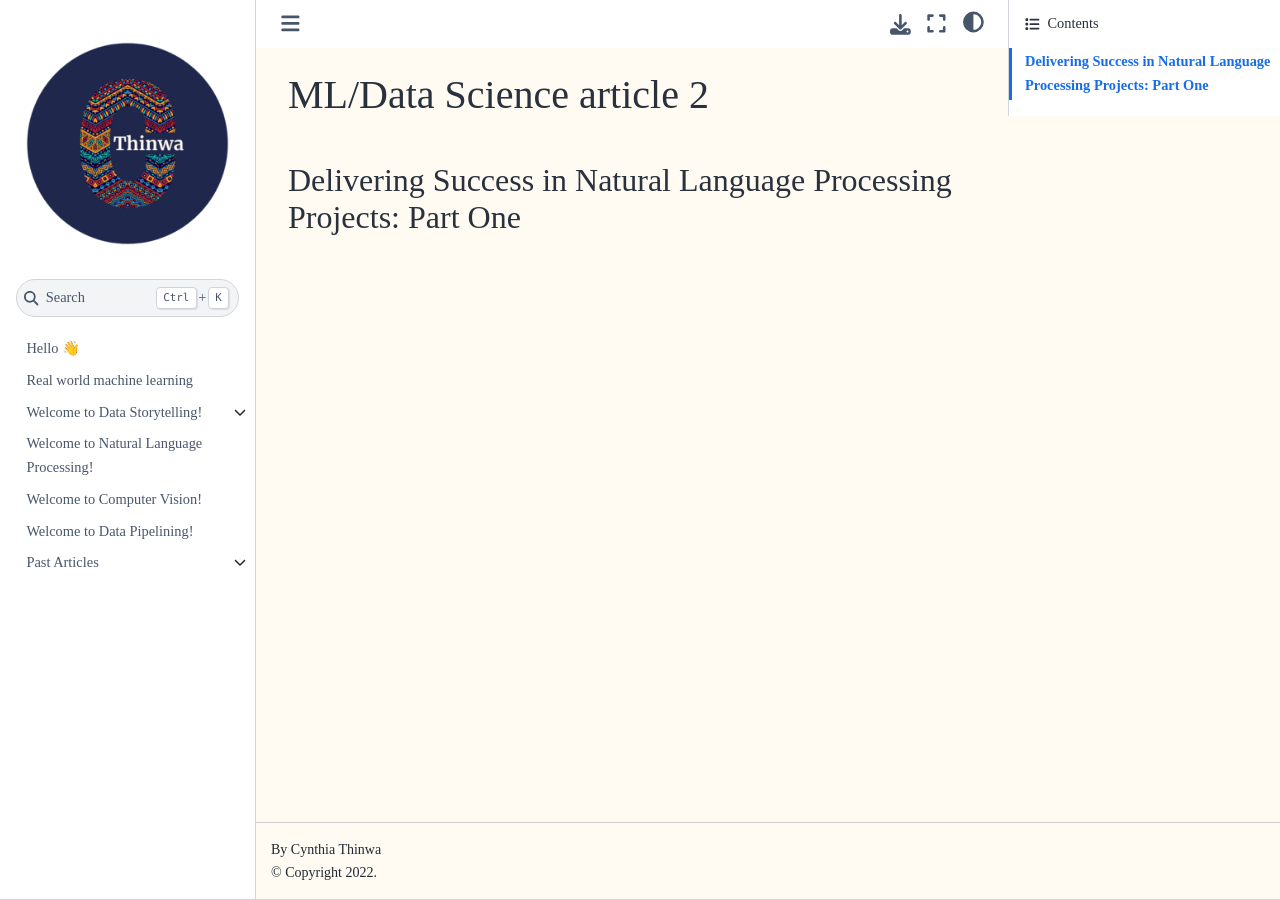
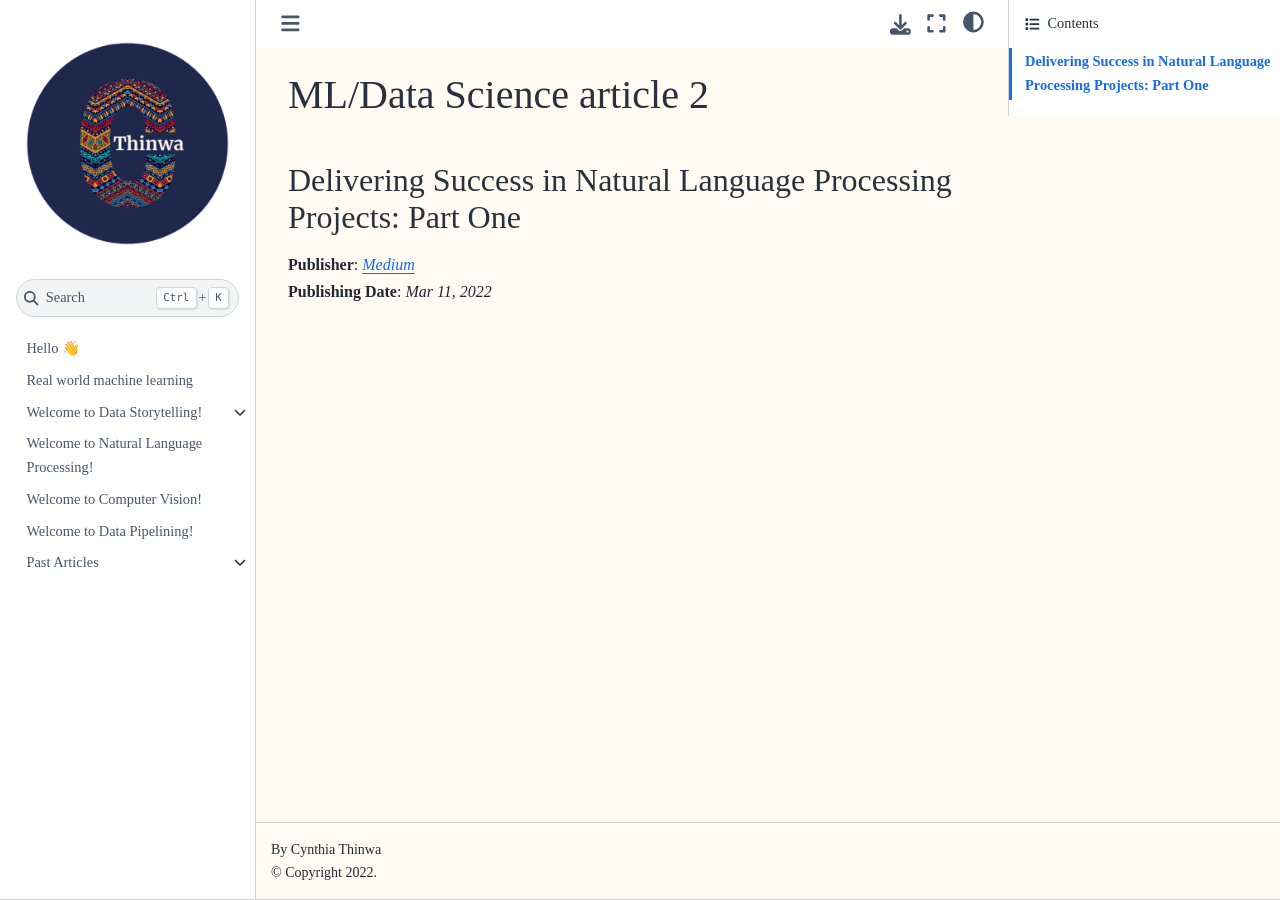
Before and after one commit to CeeThinwa/knowledge-hub, a Jupyter Book: the page built from book/past-articles/nlp-toolbox-a.md, in a window 1280 px wide. Built offline with Jupyter Book 1.0.4 settings and Sphinx 7.4.7 and the Sphinx Book theme 1.1.4, drawn with Linux system fonts in a browser that asks for light colours; pages that are not in the unit, such as notebooks, are missing from menus.

Commit message:
Update nlp-toolbox-a.md

```diff
--- a/book/past-articles/nlp-toolbox-a.md
+++ b/book/past-articles/nlp-toolbox-a.md
@@ -1,3 +1,6 @@
 # ML/Data Science article 2
 
 ## Delivering Success in Natural Language Processing Projects: Part One
+
+**Publisher**: [*Medium*](https://medium.com/@ceethinwa/delivering-success-in-natural-language-processing-projects-part-one-40c4775cf6a9) <br>
+**Publishing Date**: *Mar 11, 2022*
```
